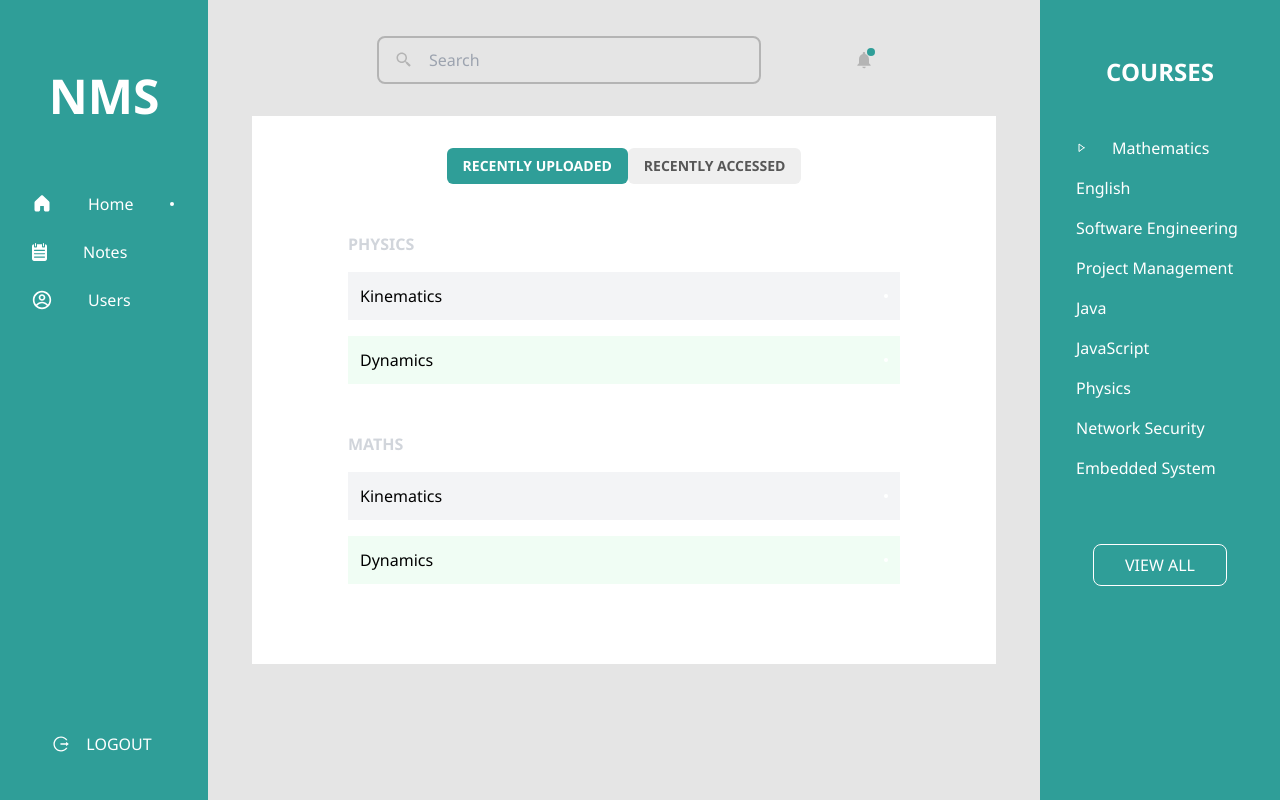
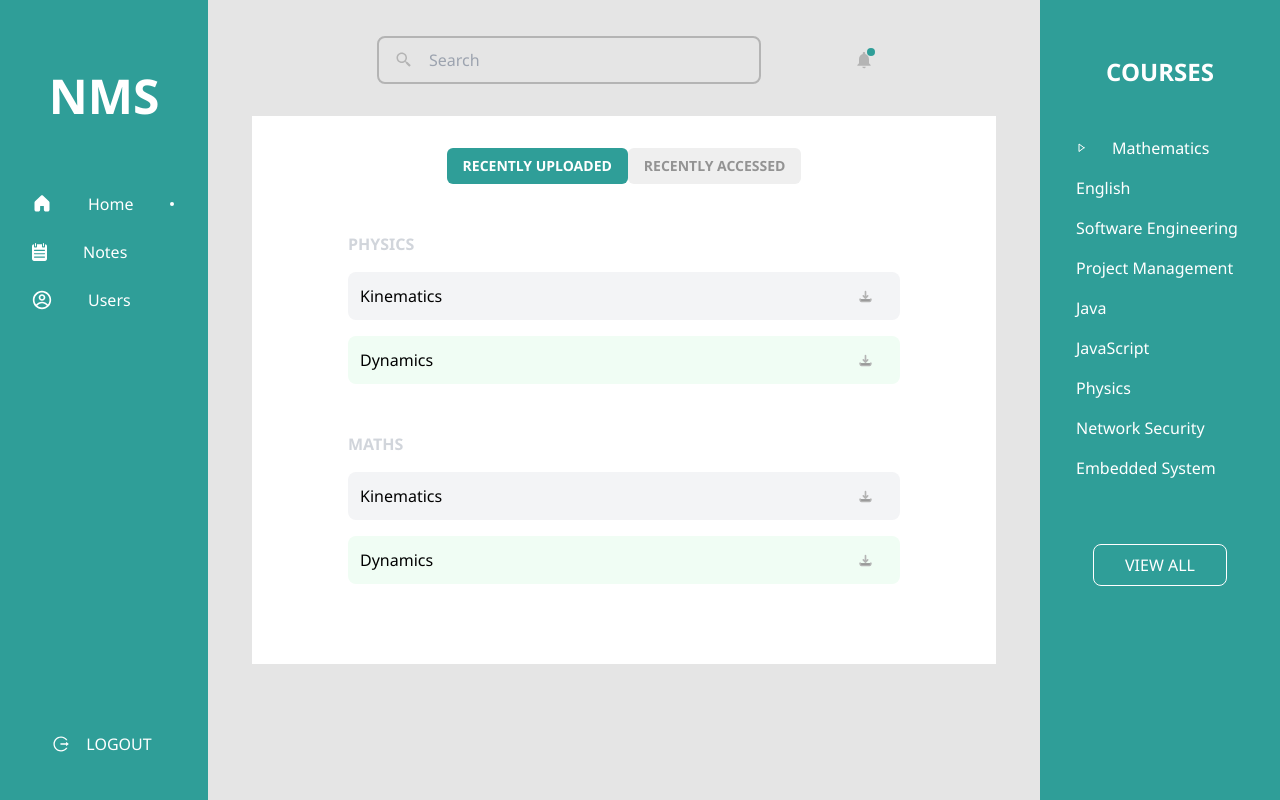
Before and after one commit to IrakozeLoraine/nms-front, a React (Vite) app: page /dashboard/home in a window 1280 px wide. Built offline with nearby package versions, Linux system fonts and the light colour scheme; a web font is replaced by a local one.

Commit message:
fix: initial bar update

```diff
--- a/src/components/atoms/Bar.tsx
+++ b/src/components/atoms/Bar.tsx
@@ -1,37 +1,41 @@
 import { BarType } from "../../types";
-import Delete from '../../public/icons/ellipse.svg'
+import Download from '../../public/icons/download.svg'
 import { useState } from "react";
 
 
 export default function Bar(props: BarType) {
-    const [toggle, hangleToggle] = useState<boolean>(false)
+    const [toggle, handleToggle] = useState<boolean>(false);
     return (
-        <div className={`cursor-pointer mt-4 p-3  ${props.hasColor ? 'bg-gray-100' : 'bg-green-50'} `}
+        <div className={`rounded-lg cursor-pointer mt-4 p-3  ${props.hasColor ? 'bg-gray-100' : 'bg-green-50'} `}
             onClick={
                 () => {
-               props.subnotes.length !== 0 ? hangleToggle(!toggle) : alert("This is a subnote")
+               props.subnotes.length !== 0 ? handleToggle(!toggle) : alert("This is a subnote")
             }
         }
         >
 
             <div className="flex justify-between items-center">
-                <div>
+                <div className="txt-primary">
                     {props.title}
                 </div>
-                <div>
-                    <img src={Delete} alt="" />
+                <div className="mr-4" onClick={
+                    () => {
+
+                    }
+                }>
+                    <img src={Download} alt="" className=""/>
                 </div>
             </div>
             {/* Subnotes */}
-            {
-                toggle && <div className="border">
+            {/* {
+                toggle && <div className="border ">
                     {
                         props.subnotes.map((item: string, i) => {
                             return (<Bar key={i} title={item} subnotes={[]} hasColor={props.hasColor} />)
                         })
                     }
                 </div>
-            }
+            } */}
             </div>
     )
 }
--- a/tailwind.config.js
+++ b/tailwind.config.js
@@ -10,7 +10,8 @@ module.exports = {
           500: '#A3A3A3',
         },
         primary: '#2F9E98',
-        'txt-primary': '#575757',
+        'txt-primary': '#939393',
+
       },
       minWidth: {
         minimum: '6.25rem',
```
Also changed, not shown: src/public/icons/download.svg (added).
